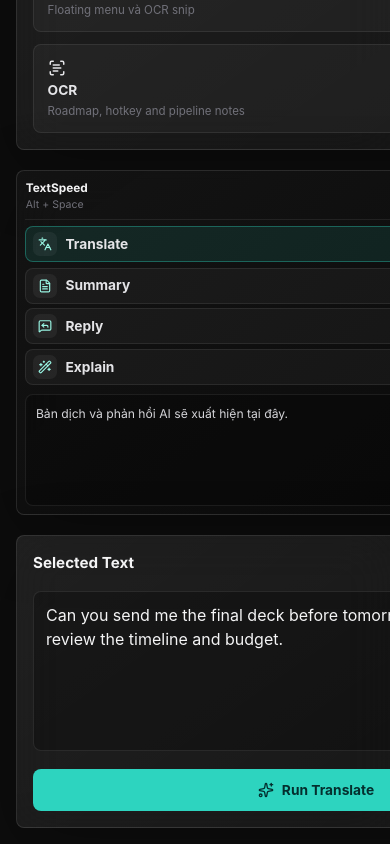
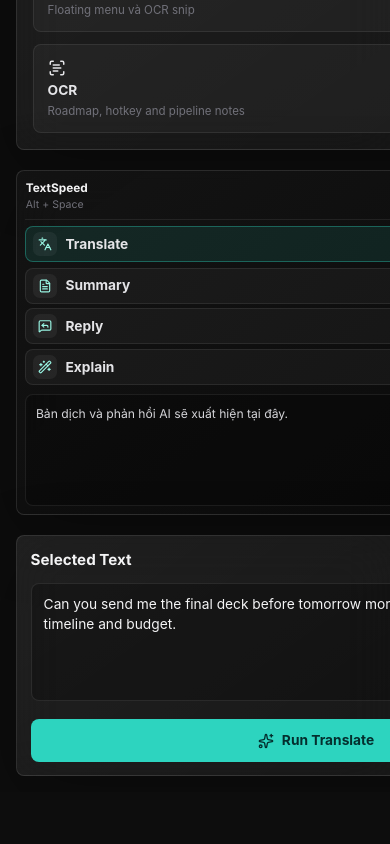
Before and after one commit to Monkez/text-speed, a React (Vite) app: page / in a window 390 px wide. Shown: the part 1123-1967 px from the top of the page. After the commit the page ends 1915 px from the top, so only its background shows below. Built offline with nearby package versions, Linux system fonts and the light colour scheme.

Commit message:
Fix settings input and responsive layout

```diff
--- a/src/App.tsx
+++ b/src/App.tsx
@@ -26,7 +26,16 @@
   TerminalSquare,
 } from "lucide-react";
 import { AnimatePresence, motion } from "framer-motion";
-import { type Dispatch, type SetStateAction, useEffect, useMemo, useState } from "react";
+import {
+  type Dispatch,
+  type InputHTMLAttributes,
+  type SetStateAction,
+  type TextareaHTMLAttributes,
+  useEffect,
+  useMemo,
+  useRef,
+  useState,
+} from "react";
 import { listen } from "@tauri-apps/api/event";
 import { fallbackSettings } from "./data/fallback";
 import {
@@ -363,7 +372,7 @@
           </nav>
         </aside>
 
-        <section className="grid grid-rows-[72px_1fr]">
+        <section className="app-main grid min-h-screen grid-rows-[72px_minmax(0,1fr)] overflow-hidden">
           <header className="topbar flex items-center justify-between border-b border-white/10 px-7 backdrop-blur-xl">
             <div>
               <h1 className="text-xl font-semibold tracking-normal">{activePage.title}</h1>
@@ -385,7 +394,7 @@
             </div>
           </header>
 
-          <div className={`content-grid ${activeNav === "commands" || activeNav === "logs" ? "content-grid-wide" : ""} grid grid-cols-[minmax(0,1fr)_390px] gap-5 p-6`}>
+          <div className={`content-grid content-scroll ${activeNav === "commands" || activeNav === "logs" ? "content-grid-wide" : ""} grid grid-cols-[minmax(0,1fr)_390px] gap-5 p-6`}>
             {activeNav !== "logs" && (
             <div className="space-y-5">
               {activeNav === "dashboard" && (
@@ -482,22 +491,22 @@
                   <div className="translation-pair">
                     <label className="field">
                       <span>Language A</span>
-                      <input
+                      <ImeInput
                         value={settings.translationLanguageA}
-                        onChange={(event) =>
+                        onValueChange={(value) =>
                           setSettings({
                             ...settings,
-                            preferredLanguage: event.target.value,
-                            translationLanguageA: event.target.value,
+                            preferredLanguage: value,
+                            translationLanguageA: value,
                           })
                         }
                       />
                     </label>
                     <label className="field">
                       <span>Language B</span>
-                      <input
+                      <ImeInput
                         value={settings.translationLanguageB}
-                        onChange={(event) => setSettings({ ...settings, translationLanguageB: event.target.value })}
+                        onValueChange={(value) => setSettings({ ...settings, translationLanguageB: value })}
                       />
                     </label>
                   </div>
@@ -519,9 +528,9 @@
                           ))}
                         </select>
                       ) : (
-                        <input
+                        <ImeInput
                           value={settings.model}
-                          onChange={(event) => setSettings({ ...settings, model: event.target.value })}
+                          onValueChange={(value) => setSettings({ ...settings, model: value })}
                         />
                       )}
                       <button
@@ -549,29 +558,29 @@
                 <div className="mt-3 grid grid-cols-2 gap-3">
                   <label className="field">
                     <span>OpenAI API key</span>
-                    <input
+                    <ImeInput
                       autoComplete="off"
                       placeholder="sk-..."
                       type="password"
                       value={settings.openaiApiKey}
-                      onChange={(event) => {
+                      onValueChange={(value) => {
                         setModelIds([]);
                         setModelFetchState("Not loaded");
-                        setSettings({ ...settings, openaiApiKey: event.target.value });
+                        setSettings({ ...settings, openaiApiKey: value });
                       }}
                     />
                   </label>
                   <label className="field">
                     <span>Gemini API key</span>
-                    <input
+                    <ImeInput
                       autoComplete="off"
                       placeholder="AIza..."
                       type="password"
                       value={settings.geminiApiKey}
-                      onChange={(event) => {
+                      onValueChange={(value) => {
                         setModelIds([]);
                         setModelFetchState("Not loaded");
-                        setSettings({ ...settings, geminiApiKey: event.target.value });
+                        setSettings({ ...settings, geminiApiKey: value });
                       }}
                     />
                   </label>
@@ -705,12 +714,12 @@
                     shortcut={settings.popupHotkey}
                     selectedActionId={selectedFloatingActionId}
                   />
-                  <section className="panel">
+                  <section className="panel selected-text-panel">
                     <div className="section-heading compact">
                       <h2>Selected Text</h2>
                       <MousePointer2 size={18} />
                     </div>
-                    <textarea className="tall" value={selectedText} onChange={(event) => setSelectedText(event.target.value)} />
+                    <ImeTextarea className="selected-text-input" value={selectedText} onValueChange={setSelectedText} />
                     <button className="primary-button mt-3 w-full justify-center" onClick={() => handleFloatingAction(selectedFloatingActionId)} type="button">
                       <Sparkles size={16} />
                       Run {settings.floatingActions.find((item) => item.id === selectedFloatingActionId)?.label ?? "Action"}
@@ -1007,6 +1016,80 @@
 
 type HotkeyTarget = "popup" | "ocr";
 
+type ImeInputProps = Omit<InputHTMLAttributes<HTMLInputElement>, "onChange" | "value"> & {
+  onValueChange: (value: string) => void;
+  value: string;
+};
+
+function ImeInput({ onValueChange, value, ...props }: ImeInputProps) {
+  const [draft, setDraft] = useState(value);
+  const composing = useRef(false);
+
+  useEffect(() => {
+    if (!composing.current) setDraft(value);
+  }, [value]);
+
+  return (
+    <input
+      {...props}
+      onChange={(event) => {
+        const next = event.currentTarget.value;
+        setDraft(next);
+        if (!composing.current) onValueChange(next);
+      }}
+      onCompositionEnd={(event) => {
+        composing.current = false;
+        const next = event.currentTarget.value;
+        setDraft(next);
+        onValueChange(next);
+        props.onCompositionEnd?.(event);
+      }}
+      onCompositionStart={(event) => {
+        composing.current = true;
+        props.onCompositionStart?.(event);
+      }}
+      value={draft}
+    />
+  );
+}
+
+type ImeTextareaProps = Omit<TextareaHTMLAttributes<HTMLTextAreaElement>, "onChange" | "value"> & {
+  onValueChange: (value: string) => void;
+  value: string;
+};
+
+function ImeTextarea({ onValueChange, value, ...props }: ImeTextareaProps) {
+  const [draft, setDraft] = useState(value);
+  const composing = useRef(false);
+
+  useEffect(() => {
+    if (!composing.current) setDraft(value);
+  }, [value]);
+
+  return (
+    <textarea
+      {...props}
+      onChange={(event) => {
+        const next = event.currentTarget.value;
+        setDraft(next);
+        if (!composing.current) onValueChange(next);
+      }}
+      onCompositionEnd={(event) => {
+        composing.current = false;
+        const next = event.currentTarget.value;
+        setDraft(next);
+        onValueChange(next);
+        props.onCompositionEnd?.(event);
+      }}
+      onCompositionStart={(event) => {
+        composing.current = true;
+        props.onCompositionStart?.(event);
+      }}
+      value={draft}
+    />
+  );
+}
+
 type HotkeyRecorderProps = {
   description: string;
   icon: typeof Keyboard;
@@ -1295,20 +1378,20 @@
                   <span>Trigger command</span>
                   <div className="command-input-wrap">
                     <b>//</b>
-                    <input
+                    <ImeInput
                       className="code-input"
                       value={selectedCommand.name}
-                      onChange={(event) =>
-                        updateSelectedCommand({ name: event.target.value.replace(/^\/\//, "").replace(/\/$/, "").trim() })
+                      onValueChange={(value) =>
+                        updateSelectedCommand({ name: value.replace(/^\/\//, "").replace(/\/$/, "").trim() })
                       }
                     />
                   </div>
                 </label>
                 <label className="field">
                   <span>Display name</span>
-                  <input
+                  <ImeInput
                     value={selectedCommand.label}
-                    onChange={(event) => updateSelectedCommand({ label: event.target.value })}
+                    onValueChange={(value) => updateSelectedCommand({ label: value })}
                   />
                 </label>
                 <label className="field">
@@ -1339,10 +1422,10 @@
 
               <label className="field prompt-editor-field">
                 <span>Prompt sent directly to AI</span>
-                <textarea
+                <ImeTextarea
                   className="prompt-editor"
                   value={selectedCommand.prompt}
-                  onChange={(event) => updateSelectedCommand({ prompt: event.target.value })}
+                  onValueChange={(value) => updateSelectedCommand({ prompt: value })}
                   spellCheck={false}
                 />
               </label>
@@ -1369,7 +1452,7 @@
           <h3>Parser Test</h3>
           <p>{inlinePreview}</p>
         </div>
-        <textarea value={inlineBuffer} onChange={(event) => setInlineBuffer(event.target.value)} />
+        <ImeTextarea value={inlineBuffer} onValueChange={setInlineBuffer} />
         <button className="ghost-button" onClick={onExecuteInline} type="button">
           <Command size={16} />
           Execute Inline
@@ -1529,17 +1612,17 @@
               <div className="function-fields floating-action-fields">
                 <label className="field">
                   <span>Action ID</span>
-                  <input
+                  <ImeInput
                     className="code-input"
                     value={selectedAction.id}
-                    onChange={(event) => updateSelectedAction({ id: event.target.value.trim() })}
+                    onValueChange={(value) => updateSelectedAction({ id: value.trim() })}
                   />
                 </label>
                 <label className="field">
                   <span>Button label</span>
-                  <input
+                  <ImeInput
                     value={selectedAction.label}
-                    onChange={(event) => updateSelectedAction({ label: event.target.value })}
+                    onValueChange={(value) => updateSelectedAction({ label: value })}
                   />
                 </label>
                 <label className="field">
@@ -1570,10 +1653,10 @@
 
               <label className="field prompt-editor-field">
                 <span>Prompt sent directly to AI</span>
-                <textarea
+                <ImeTextarea
                   className="prompt-editor floating-prompt-editor"
                   value={selectedAction.prompt}
-                  onChange={(event) => updateSelectedAction({ prompt: event.target.value })}
+                  onValueChange={(value) => updateSelectedAction({ prompt: value })}
                   spellCheck={false}
                 />
               </label>
--- a/src/styles.css
+++ b/src/styles.css
@@ -236,6 +236,23 @@
 
 textarea.tall {
   min-height: 160px;
+}
+
+.selected-text-panel {
+  padding: 0.85rem;
+}
+
+.selected-text-panel .section-heading {
+  margin-bottom: 0.7rem;
+}
+
+.selected-text-input {
+  min-height: 118px;
+  max-height: 170px;
+  resize: vertical;
+  padding: 0.68rem 0.75rem;
+  font-size: 0.86rem;
+  line-height: 1.45;
 }
 
 input:focus,
@@ -642,7 +659,7 @@
 }
 
 .command-workbench {
-  min-height: 680px;
+  min-height: 0;
 }
 
 .floating-action-workbench {
@@ -667,7 +684,7 @@
   display: grid;
   align-content: start;
   gap: 0.55rem;
-  max-height: 548px;
+  max-height: min(548px, calc(100vh - 260px));
   overflow: auto;
   padding-right: 0.25rem;
 }
@@ -676,7 +693,7 @@
   position: relative;
   display: grid;
   gap: 0.25rem;
-  min-height: 84px;
+  min-height: 72px;
   border-radius: 0.5rem;
   border: 1px solid rgba(255, 255, 255, 0.08);
   background: rgba(0, 0, 0, 0.2);
@@ -789,7 +806,7 @@
 }
 
 .prompt-editor {
-  min-height: 260px;
+  min-height: clamp(180px, 28vh, 260px);
   font-size: 0.92rem;
   line-height: 1.6;
 }
@@ -1084,6 +1101,16 @@
   grid-template-columns: minmax(0, 1fr);
 }
 
+.content-scroll {
+  min-height: 0;
+  overflow-y: auto;
+  overscroll-behavior: contain;
+}
+
+.content-scroll > .space-y-5 {
+  min-width: 0;
+}
+
 .logs-grid {
   display: grid;
   grid-template-columns: repeat(2, minmax(0, 1fr));
```
